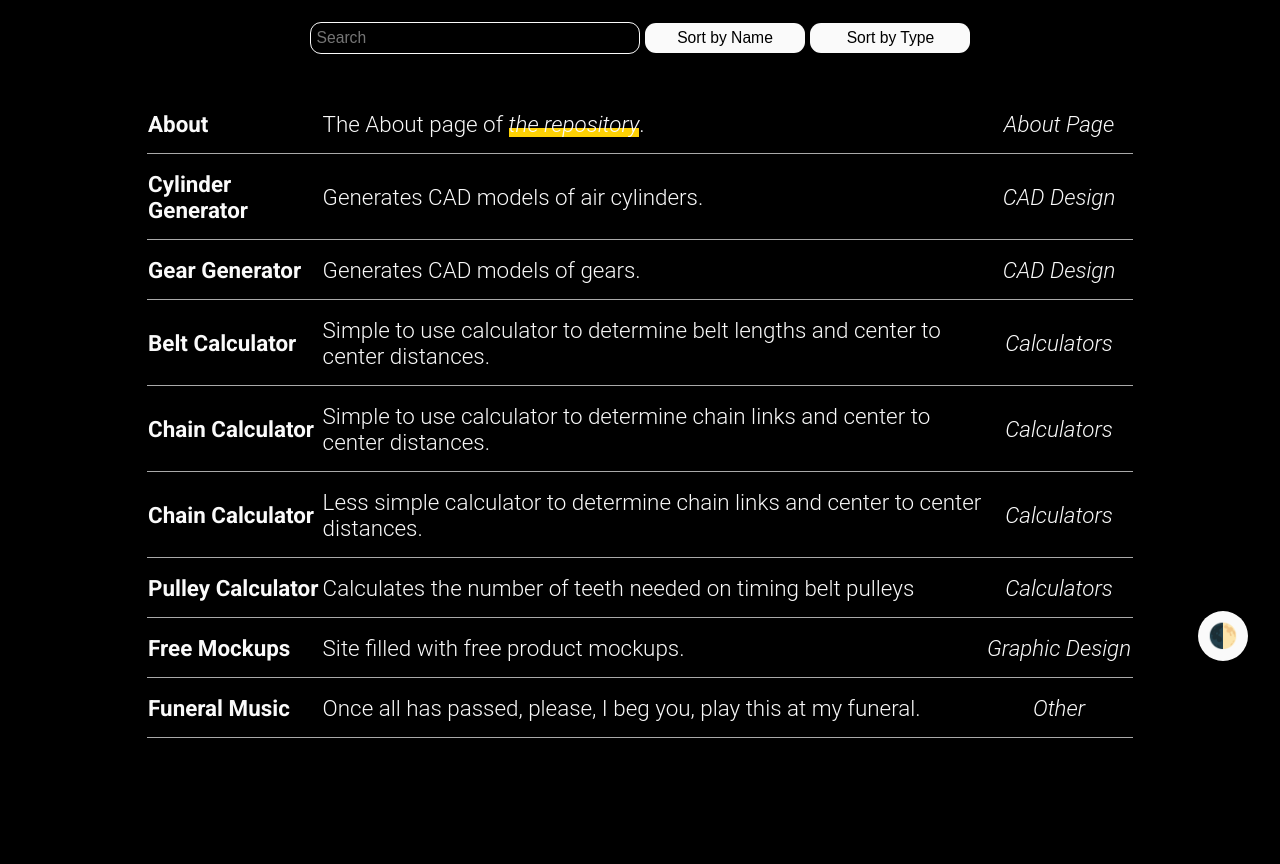
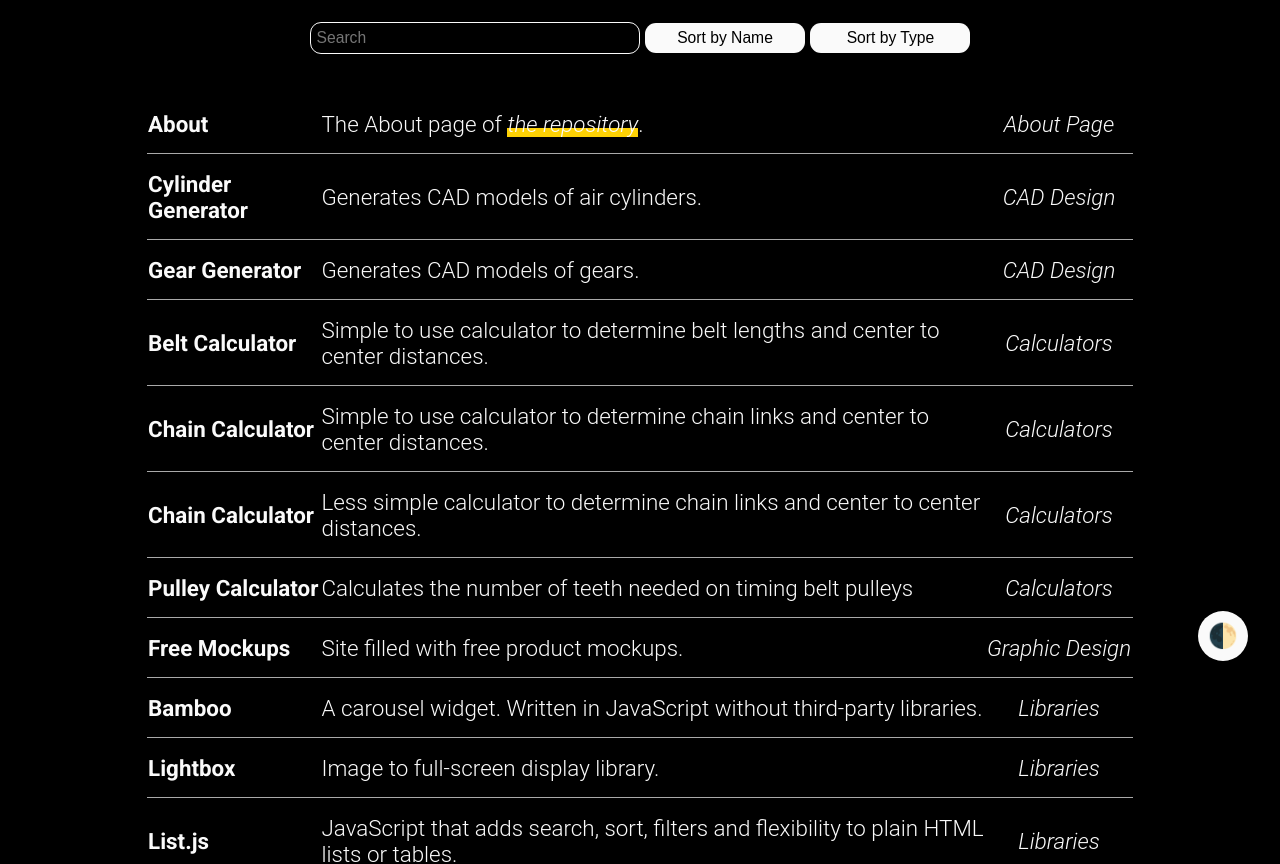
Before and after one commit to JanikThePanic/resources, a plain HTML site: page index.html in a window 1280 px wide. Shown: the part 107-971 px from the top of the page. Before the commit the page ends 869 px from the top, so only its background shows below. Drawn offline with Linux system fonts and the light colour scheme.

Commit message:
added entries and cssed the scrollbar

```diff
--- a/css/main.css
+++ b/css/main.css
@@ -19,6 +19,24 @@ body {
   transition: all var(--transform-time) linear;
 
   color: var(--primary-color);
+}
+
+/* scroll bar */
+/* width */
+::-webkit-scrollbar {
+  width: 10px;
+}
+/* Track */
+::-webkit-scrollbar-track {
+  background: #f1f1f1;
+}
+/* Handle */
+::-webkit-scrollbar-thumb {
+  background: gray;
+}
+/* Handle on hover */
+::-webkit-scrollbar-thumb:hover {
+  background: #555;
 }
 
 /* the line behind "the repository" */
--- /dev/null
+++ b/entries/libraries.js
@@ -0,0 +1,10 @@
+// entries for libraries i can use
+// goes to list on index
+
+greatList.add({ name: 'Bamboo', desc: 'A carousel widget. Written in JavaScript without third-party libraries.', type: 'Libraries', link: 'https://github.com/Aaron-Bird/bamboo' });
+
+greatList.add({ name: 'Lightbox', desc: 'Image to full-screen display library.', type: 'Libraries', link: 'https://lokeshdhakar.com/projects/lightbox2/' });
+
+greatList.add({ name: 'List.js', desc: 'JavaScript that adds search, sort, filters and flexibility to plain HTML lists or tables.', type: 'Libraries', link: 'https://listjs.com/' });
+
+greatList.add({ name: 'Darken', desc: 'Dark mode made easy', type: 'Libraries', link: 'https://github.com/ColinEspinas/darken' });
--- a/index.html
+++ b/index.html
@@ -109,7 +109,7 @@
   <script src="./entries/calculators.js"></script>
   <script src="./entries/css.js"></script>
   <script src="./entries/graphic-design.js"></script>
-  <script src="./entries/js-libraries.js"></script>
+  <script src="./entries/libraries.js"></script>
   <script src="./entries/other.js"></script>
 
 </body>
```
Also changed, not shown: entries/js-libraries.js (deleted).
